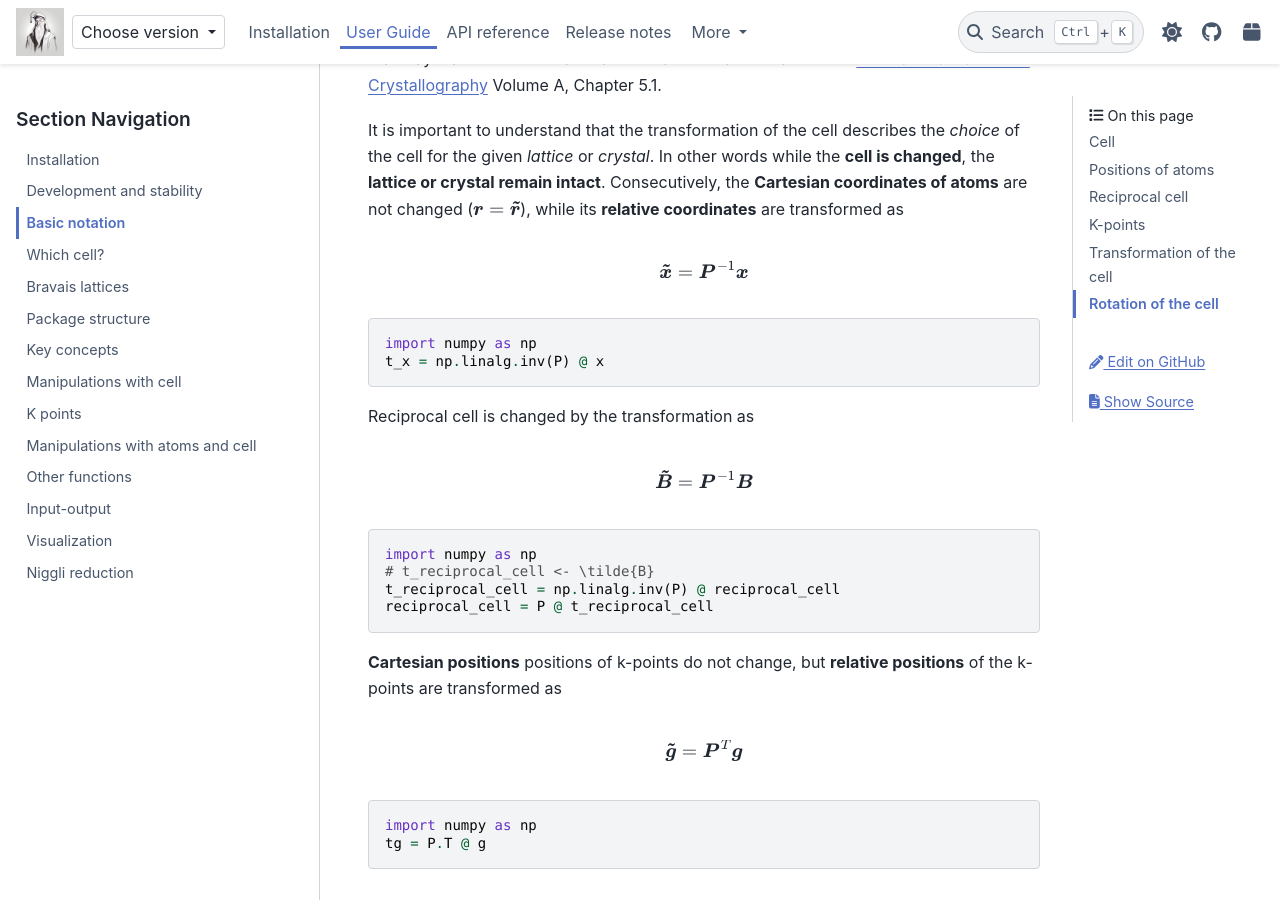
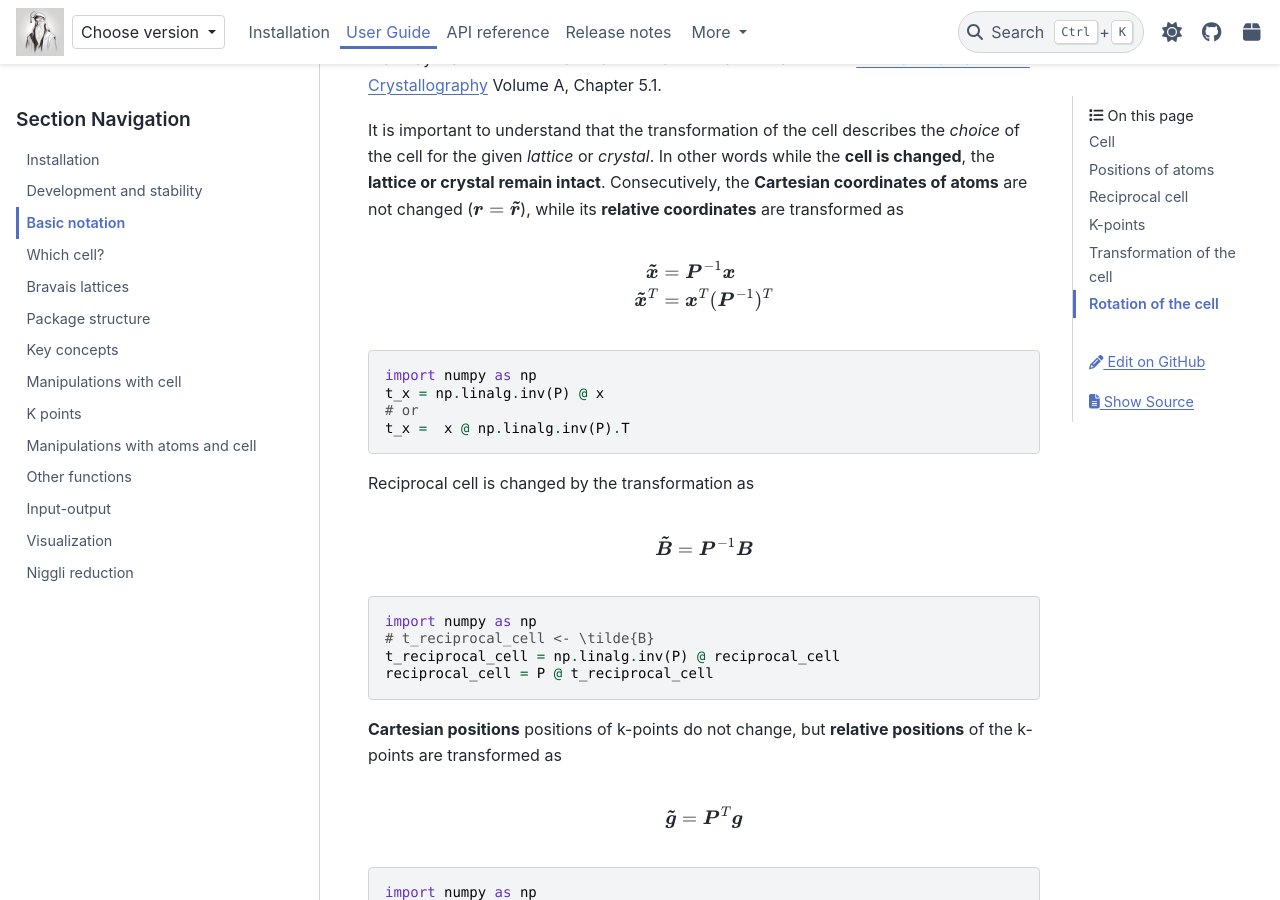
Before and after one commit to adrybakov/wulfric, a Sphinx documentation site: the page built from docs/source/user-guide/conventions/basic-notation.rst, in a window 1280 px wide and 900 px high, scrolled down 4040 px. Built offline with Sphinx 7.4.7 and the PyData theme 0.15.4, drawn with Linux system fonts in a browser that asks for light colours; a script that is not in the unit is left out.

Commit message:
Improve notation docs

```diff
--- a/docs/source/user-guide/conventions/basic-notation.rst
+++ b/docs/source/user-guide/conventions/basic-notation.rst
@@ -235,13 +235,18 @@ while its **relative coordinates** are transformed as
 .. math::
 
     \boldsymbol{\tilde{x}}
-    =
-    \boldsymbol{P}^{-1}\boldsymbol{x}
+    &=
+    \boldsymbol{P}^{-1}\boldsymbol{x} \\
+    \boldsymbol{\tilde{x}}^T
+    &=
+    \boldsymbol{x}^T(\boldsymbol{P}^{-1})^T
 
 .. code-block:: python
 
     import numpy as np
     t_x = np.linalg.inv(P) @ x
+    # or
+    t_x =  x @ np.linalg.inv(P).T
 
 Reciprocal cell is changed by the transformation as
 
```
